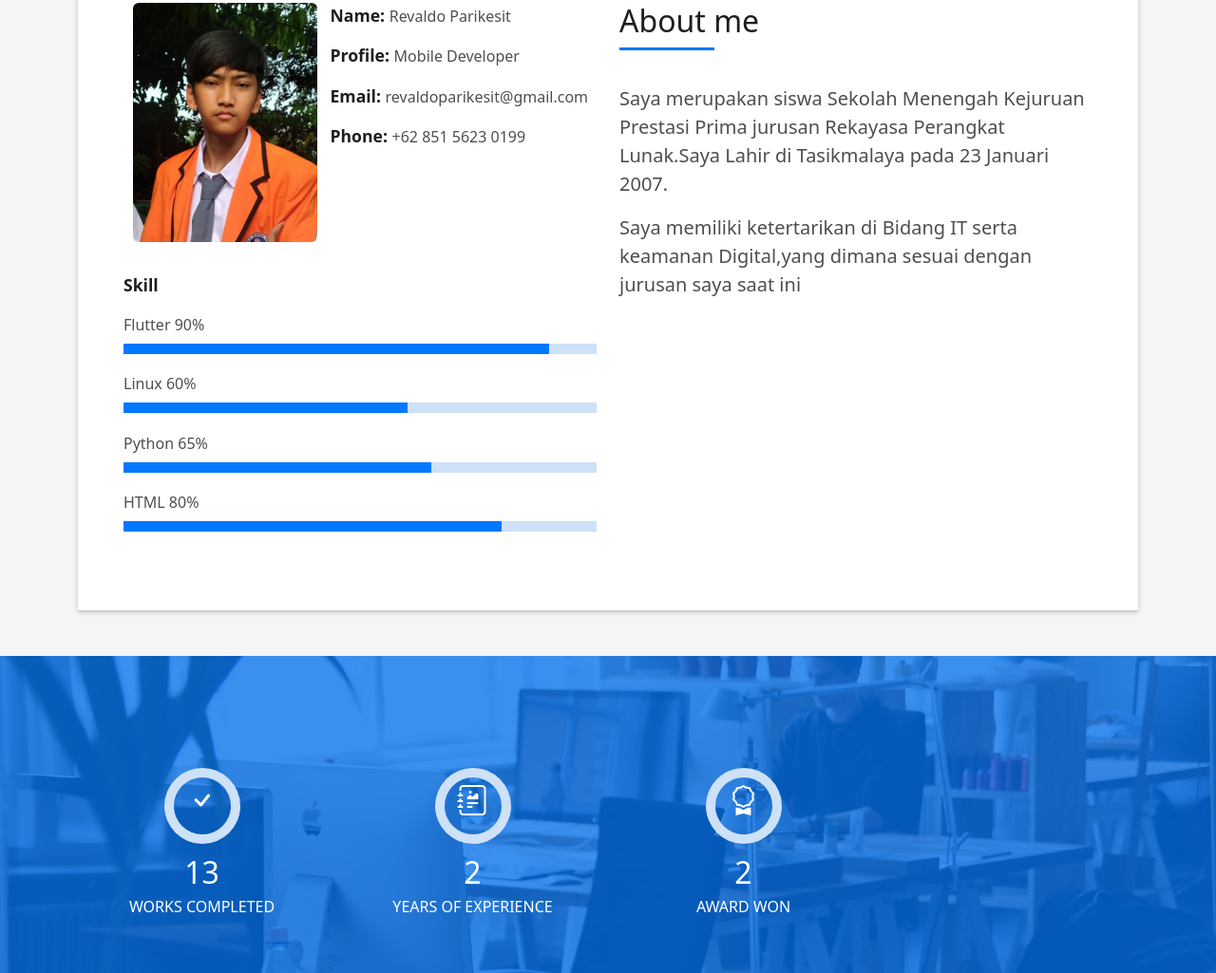
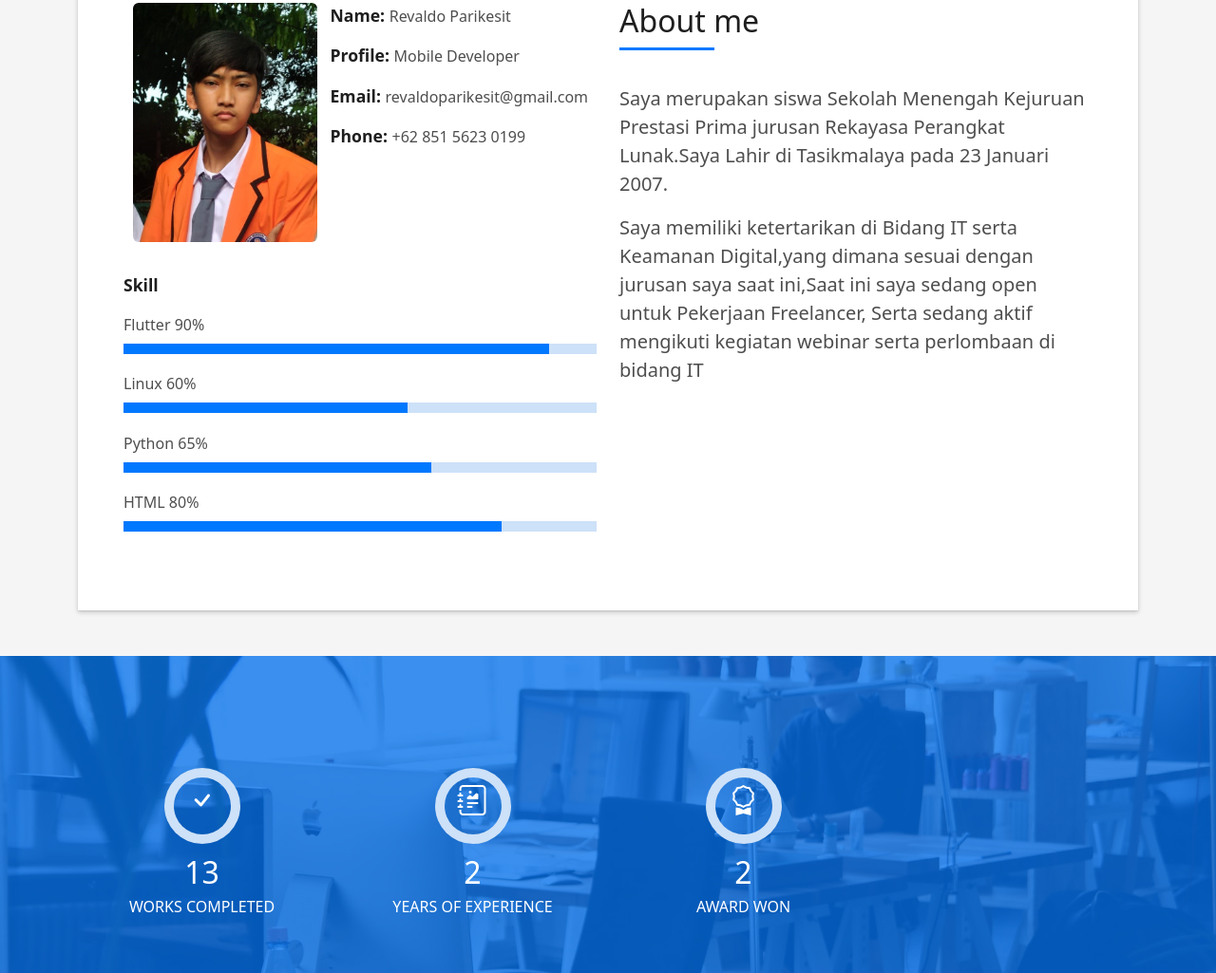
Before and after one commit to Aldo-Aja/Portofolio, a plain HTML site: page index.html in a window 1280 px wide. Shown: the part 925-1950 px from the top of the page at 95% size. Drawn offline with Linux system fonts and the light colour scheme.

Commit message:
add:Update Portofolio

```diff
--- a/index.html
+++ b/index.html
@@ -125,7 +125,7 @@
                       Saya merupakan siswa Sekolah Menengah Kejuruan Prestasi Prima jurusan Rekayasa Perangkat Lunak.Saya Lahir di Tasikmalaya pada 23 Januari 2007.
                     </p>
                     <p class="lead">
-                      Saya memiliki ketertarikan di Bidang IT serta keamanan Digital,yang dimana sesuai dengan jurusan saya saat ini
+                      Saya memiliki ketertarikan di Bidang IT serta Keamanan Digital,yang dimana sesuai dengan jurusan saya saat ini,Saat ini saya sedang open untuk Pekerjaan Freelancer, Serta sedang aktif mengikuti kegiatan webinar serta perlombaan di bidang IT
                     </p>
                   </div>
                 </div>
```
